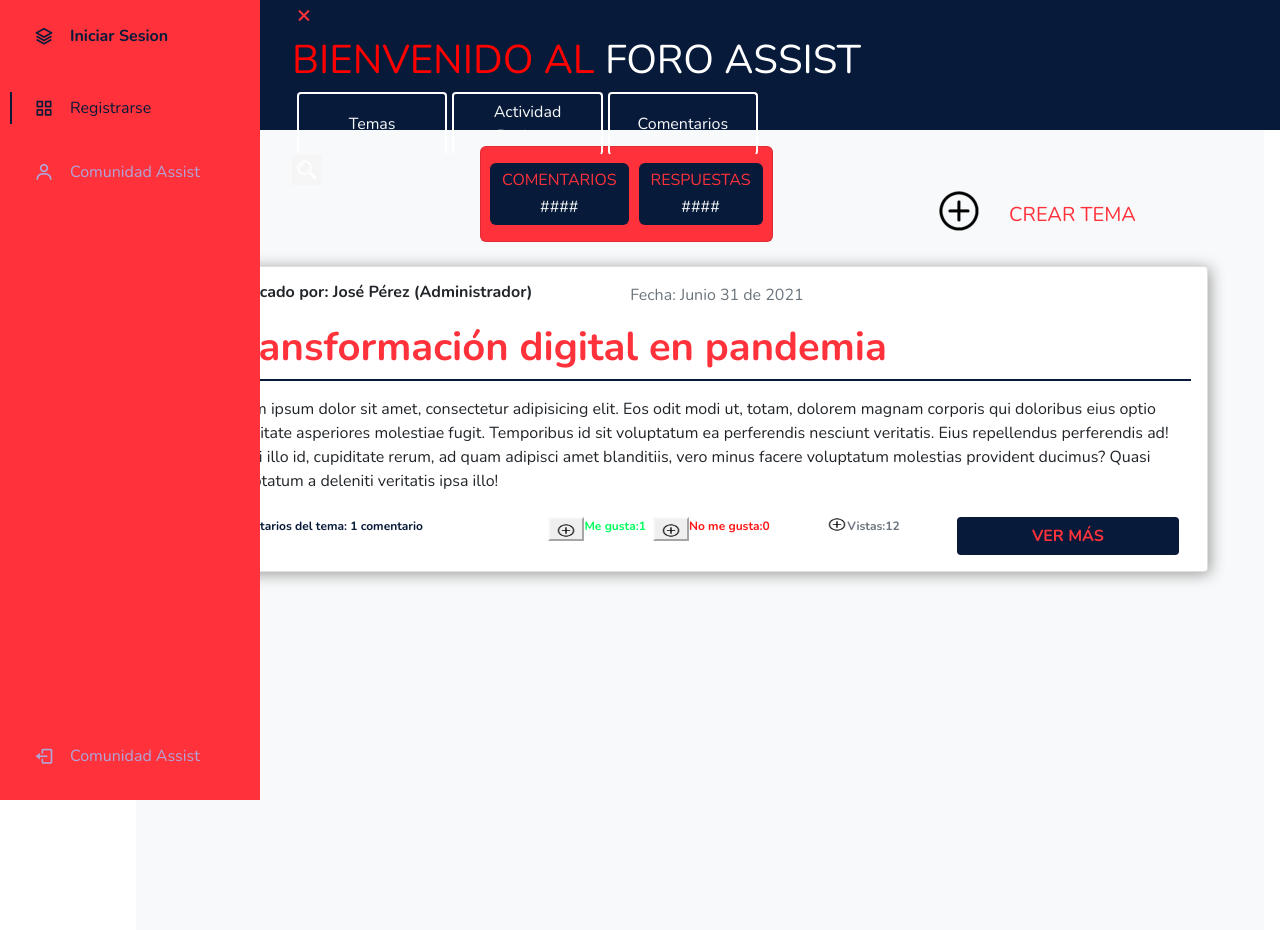
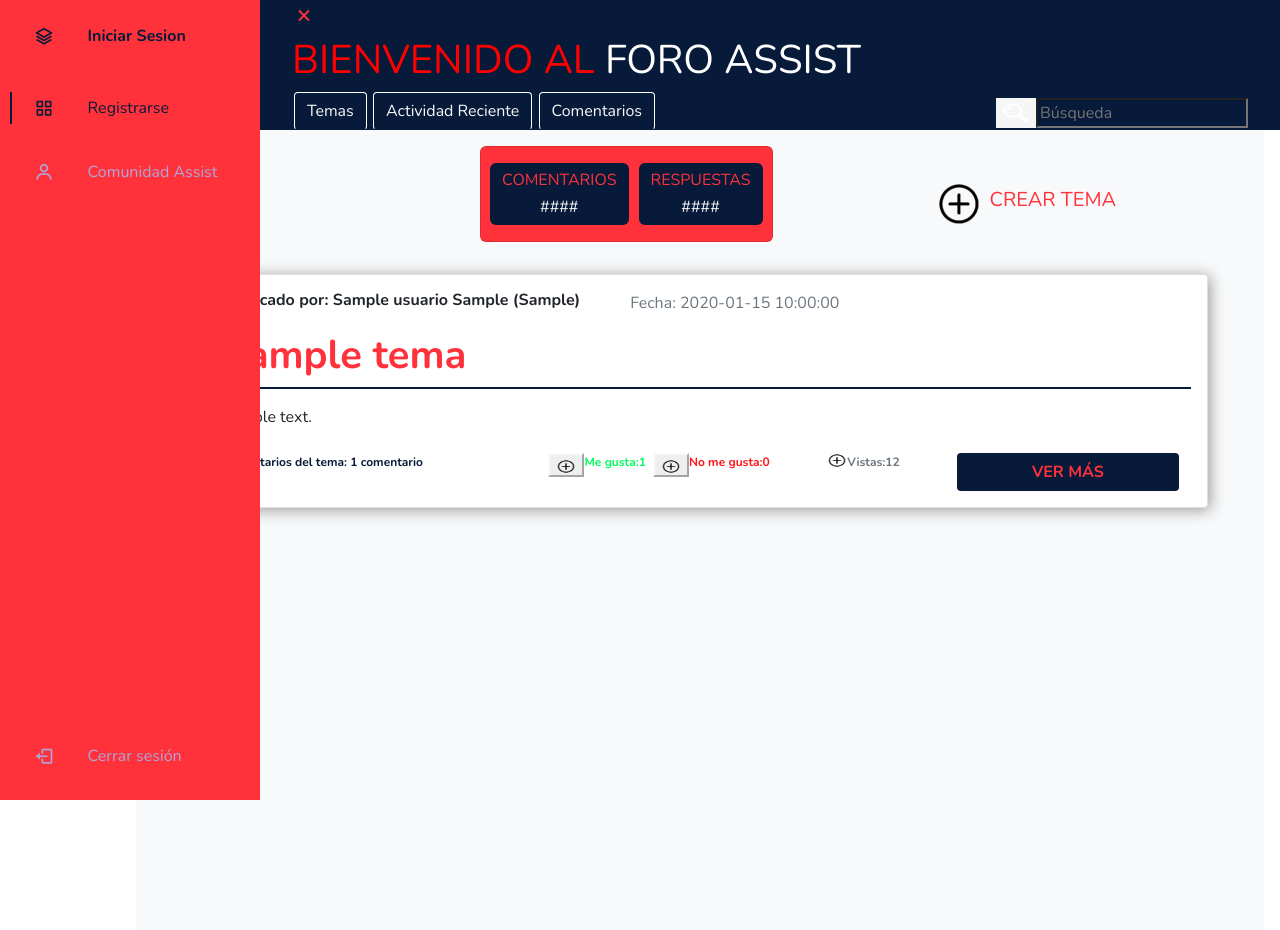
Before and after one commit to erickdara/foro, a PHP site: page / in a window 1280 px wide. Run offline with PHP 8.4, Linux system fonts and the light colour scheme; tables that the repository leaves empty or names only in its code hold one stand-in row (values such as "Sample post").

Commit message:
Se genero la vista y el cargue de los "Temas" en la base de datos

```diff
--- a/config.php
+++ b/config.php
@@ -4,7 +4,7 @@ server with default setting (user 'root' with no password) */
 define('DB_SERVER', 'localhost');
 define('DB_USERNAME', 'root');
 define('DB_PASSWORD', '');
-define('DB_NAME', 'forum_test');
+define('DB_NAME', 'databaseforo');
 
 /* Attempt to connect to MySQL database */
 $link = mysqli_connect(DB_SERVER, DB_USERNAME, DB_PASSWORD, DB_NAME);
--- a/css/styles.css
+++ b/css/styles.css
@@ -88,7 +88,7 @@ a {
     display: grid;
     grid-template-columns: max-content max-content;
     align-items: center;
-    column-gap: 1rem;
+    column-gap: 2.1rem;
     padding: 0.5rem 0 0.5rem 1.5rem;
 }
 
@@ -178,11 +178,11 @@ a {
 }
 
 .btn-nav {
-    margin-left: 5px;
+    margin-left: 2px;
     border-radius: 4px;
-    border-top: 2px solid #fff;
-    border-left: 2px solid #fff;
-    border-right: 2px solid #fff;
+    border-top: 1px solid #fff;
+    border-left: 1px solid #fff;
+    border-right: 1px solid #fff;
 }
 
 .btn-nav:hover {
--- a/index.php
+++ b/index.php
@@ -3,46 +3,46 @@
 session_start();
 
 // Check if the user is already logged in, if yes then redirect him to welcome page
-if (isset($_SESSION["loggedin"]) && $_SESSION["loggedin"] === true) {
-    header("location: welcome.php");
-    exit;
-}
+//if (isset($_SESSION["loggedin"]) && $_SESSION["loggedin"] === true) {
+  //  header("location: index.php");
+   // exit;
+//}
 
 // Include config file
 require_once "config.php";
 
 // Define variables and initialize with empty values
-$username = $password = "";
+$usuCorreo = $usuPassword = "";
 $username_err = $password_err = $login_err = "";
 
 // Processing form data when form is submitted
 if ($_SERVER["REQUEST_METHOD"] == "POST") {
 
     // Check if username is empty
-    if (empty(trim($_POST["username"]))) {
+    if (empty(trim($_POST['username']))) {
         $username_err = "Please enter username.";
     } else {
-        $username = trim($_POST["username"]);
+        $usuCorreo = trim($_POST['username']);
     }
 
     // Check if password is empty
-    if (empty(trim($_POST["password"]))) {
+    if (empty(trim($_POST['password']))) {
         $password_err = "Please enter your password.";
     } else {
-        $password = trim($_POST["password"]);
+        $usuPassword = trim($_POST['password']);
     }
 
     // Validate credentials
     if (empty($username_err) && empty($password_err)) {
         // Prepare a select statement
-        $sql = "SELECT id, username, password FROM users WHERE username = ?";
+        $sql = "SELECT idUsuario, usuCorreo, usuPassword FROM usuario WHERE usuCorreo = ?";
 
         if ($stmt = mysqli_prepare($link, $sql)) {
             // Bind variables to the prepared statement as parameters
             mysqli_stmt_bind_param($stmt, "s", $param_username);
 
             // Set parameters
-            $param_username = $username;
+            $param_username = $usuCorreo;
 
             // Attempt to execute the prepared statement
             if (mysqli_stmt_execute($stmt)) {
@@ -53,25 +53,25 @@ if ($_SERVER["REQUEST_METHOD"] == "POST") {
                 if (mysqli_stmt_num_rows($stmt) == 1) {
                     echo "Estoy encontrando resultados de la consulta";
                     // Bind result variables
-                    mysqli_stmt_bind_result($stmt, $id, $username, $hashed_password);
+                    mysqli_stmt_bind_result($stmt, $idUsuario, $usuCorreo, $hashed_password);
                     if (mysqli_stmt_fetch($stmt)) {
 
-                        if (password_verify($password, $hashed_password)) {
+                        if (password_verify($usuPassword, $hashed_password)) {
                             echo "Estoy entrando a la validación de la password";
                             // Password is correct, so start a new session
                             session_start();
 
                             // Store data in session variables
                             $_SESSION["loggedin"] = true;
-                            $_SESSION["id"] = $id;
-                            $_SESSION["username"] = $username;
+                            $_SESSION["id"] = $idUsuario;
+                            $_SESSION["username"] = $usuCorreo;
 
                             // Redirect user to welcome page
-                            header("location: welcome.php");
+                            header("location: index.php");
 
                         } else {
                             // Password is not valid, display a generic error message
-                            $login_err = "Invalid username or password.";
+                            $login_err = "Invalid username orrr password.";
                         }
                     }
                 } else {
@@ -83,12 +83,12 @@ if ($_SERVER["REQUEST_METHOD"] == "POST") {
             }
 
             // Close statement
-            mysqli_stmt_close($stmt);
+           // mysqli_stmt_close($stmt);
         }
     }
 
     // Close connection
-    mysqli_close($link);
+    //mysqli_close($link);
 }
 ?>
 
@@ -121,26 +121,22 @@ if (!empty($login_err)) {
     <title>Foro ASSIST</title>
 </head>
     <header class="header" id="header">
-        <div class="row">
+    <div class="row">
             <div class="col-md-12">
                 <div class="header_toggle"> <i class='bx bx-menu' id="header-toggle"></i> </div>
                 <h1 id="title"><span style="color:red;">BIENVENIDO AL</span> <span style="color: white;">FORO ASSIST</span></h1>
                 <!-- <div class="header_img"> <img src="https://i.imgur.com/hczKIze.jpg" alt=""> </div> -->
             </div>
-            <div class="row">
-                <div class="btn-group">
-                    <div class="col-md-2 d-grid">
-                        <button type="button" class="btn text-light btn-nav">Temas</button>
+            <div class="col-md-12 d-flex justify-content-start">
+                    <div class="col-md-6 col-sm-2 pb-1">
+                        <a href="index.html" type="button" class="btn text-light btn-nav">Temas</a>
+                        <a href="actividad.html" type="button" class="btn text-light btn-nav">Actividad Reciente</a>
+                        <a href="comentarios.html" type="button" class="btn text-light btn-nav">Comentarios</a>
                     </div>
-                    <div class="col-md-2 d-grid">
-                        <button type="button" class="btn text-light btn-nav">Actividad Reciente</button>
-                    </div>
-                    <div class="col-md-2 d-grid">
-                        <button type="button" class="btn text-light btn-nav">Comentarios</button>
-                    </div>
-                </div>
-                <div class="col-md-2">
-                    <img class="img img-busqueda" src="img/Busqueda.png" alt="">
+
+                <div class="col-md-6 col-sm- 4 d-flex align-items-center justify-content-end">
+                        <img style="width: 40px; height: 30px;" class="img img-busqueda"  src="./img/busqueda.png" alt="">
+                        <input type="text" style="background-color: rgb(7, 26, 57);" class="input-busqueda text-light" placeholder="Búsqueda">
                 </div>
             </div>
         </div>
@@ -155,8 +151,7 @@ if (!empty($login_err)) {
                     <a href="#" class="nav_link"> <i class='bx bx-user nav_icon'></i> <span class="nav_name">Comunidad Assist</span> </a>
                     <a href="#" class="nav_link"></div>
             </div>
-            <a href="#" class="nav_link"> <i class='bx bx-log-out nav_icon'></i> <span class="nav_name">Comunidad
-                    Assist</span> </a>
+            <a href="logout.php" class="nav_link"> <i class='bx bx-log-out nav_icon'></i> <span class="nav_name">Cerrar sesión</span> </a>
         </nav>
     </div>
     <!--Container Main start-->
@@ -179,36 +174,75 @@ if (!empty($login_err)) {
                 </div>
                 <div class="col-md-5 d-flex align-items-end justify-content-center">
                     <div class="row tema">
+                    <button type="button" class="btn d-flex justify-content-between align-items-center" data-bs-toggle="modal" data-bs-target="#modalTema">
                         <div class="col-md-6 d-flex justify-content-end btn">
                             <img class="img img-add-tema" src="img/agregar.png" alt="">
                         </div>
-                        <div class="col-md-6 d-flex justify-content-start align-items-end btn">
+                        <div class="col-md-6 d-flex justify-content-center btn">
                             <h5 class="text-center text-add-tema text-nowrap">CREAR TEMA</h5>
                         </div>
+                        </button>
                     </div>
                 </div>
             </div>
 
             <div class="row mt-4 d-flex justify-content-start">
-                <div class="card tema-informacion">
+
+            <!-- Modal para crear tema-->
+            <div class="modal fade" id="modalTema" tabindex="-1" aria-labelledby="modalTema" aria-hidden="true">
+            <div class="modal-dialog">
+                <div class="modal-content">
+                <div class="modal-header">
+                    <h5 class="modal-title" id="modalTema">Crear tema</h5>
+                    <button type="button" class="btn-close" data-bs-dismiss="modal" aria-label="Close"></button>
+                </div>
+                <form action="crearTema.php" method="POST" >
+                    <div class="modal-body">
+                        <div class="mb-3">
+                            <label for="tituloTema" class="form-label">Titulo:</label>
+                            <input type="text" class="form-control" name="tituloTema">
+                        </div>
+                        <div class="mb-3">
+                            <label for="describeTema" class="form-label">Descripción:</label>
+                            <textarea name="describeTema" class="form-control" cols="30" rows="8"></textarea>
+                        </div>
+                    </div>
+                    <div class="modal-footer">
+                        <button type="button" class="btn btn-secondary" data-bs-dismiss="modal">Close</button>
+                        <input name="crearTema" type="submit" class="btn btn-primary" value="Publicar tema"></input>
+                    </div>
+                </form>
+                </div>
+            </div>
+            </div>
+            <!-- Fin del modal-->
+                <?php
+                  $query = "SELECT t.idTema, t.idUsuario, CONCAT(u.usuNombres, \" \", u.usuApellidos) AS nombres, r.tipoRol, t.tituloTema, t.describeTema, t.created_at
+                  FROM tema t
+                  INNER JOIN usuario u ON t.idUsuario = u.idUsuario
+                  INNER JOIN rol r ON u.idRol = r.idRol";
+
+                  $resultQuery = mysqli_query($link, $query);
+                  while($row = mysqli_fetch_array($resultQuery)){
+                 ?>
+                <div class="card tema-informacion mt-2 mb-3">
                     <div class="card-body">
                         <div class="row">
                             <div class="col-5 ">
-                                <h6><strong>Publicado por: José Pérez (Administrador)</strong></h6>
+                                <h6><strong>Publicado por: <?php echo $row['nombres']?> (<?php echo $row['tipoRol']?>)</strong></h6>
                             </div>
                             <div class="col-7">
-                                <p class="fs-6 text-muted">Fecha: Junio 31 de 2021</p>
+                                <p class="fs-6 text-muted">Fecha: <?php echo $row['created_at'] ?></p>
                             </div>
                         </div>
                         <div class="row titulo titulo-tema">
                             <div class="col">
-                                <h1><strong>Transformación digital en pandemia</strong></h1>
+                                <h1><strong><?php echo $row['tituloTema'];?></strong></h1>
                             </div>
                         </div>
                         <div class="row cuerpo-tema mt-3">
                             <div class="col">
-                                Lorem ipsum dolor sit amet, consectetur adipisicing elit. Eos odit modi ut, totam, dolorem magnam corporis qui doloribus eius optio cupiditate asperiores molestiae fugit. Temporibus id sit voluptatum ea perferendis nesciunt veritatis. Eius repellendus
-                                perferendis ad! Quasi illo id, cupiditate rerum, ad quam adipisci amet blanditiis, vero minus facere voluptatum molestias provident ducimus? Quasi voluptatum a deleniti veritatis ipsa illo!
+                                <?php echo $row['describeTema']; ?>
                             </div>
                         </div>
                         <div class="row mt-4">
@@ -297,6 +331,9 @@ if (!empty($login_err)) {
                         </div>
                     </div>
                 </div>
+                <?php
+                  }
+                ?>
             </div>
         </div>
     </div>
@@ -317,7 +354,7 @@ if (!empty($login_err)) {
           <form action="<?php echo htmlspecialchars($_SERVER["PHP_SELF"]); ?>" method="post">
           <div class="mb-3">
             <label for="correo usuario" class="col-form-label">Correo:</label>
-            <input type="text" name="username" class="form-control<?php echo (!empty($username_err)) ? 'is-invalid' : ''; ?>" value="<?php echo $username; ?>">
+            <input type="text" name="username" class="form-control" <?php echo $usuCorreo; ?>>
             <span class="invalid-feedback"><?php echo $username_err; ?></span>
           </div>
           <div class="mb-3">
--- a/logout.php
+++ b/logout.php
@@ -10,5 +10,5 @@ $_SESSION = array();
 session_destroy();
 
 //Redirect the login page
-header("location: login.php");
+header("location: index.php");
 exit;
```
Also changed, not shown: Script Database.sql (added, +56 -0 lines), crearTema.php (added, +35 -0 lines), pruebaTema.php (added, +65 -0 lines), register_form.php (+20 -8 lines).
